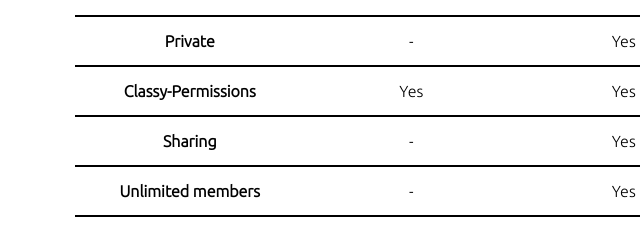
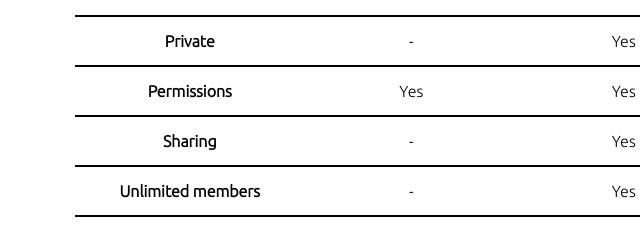
Before and after one commit to AgRimVatS/Gym-landing-Page, a plain HTML site: page index.html in a window 1280 px wide. Shown: the part 1742-1974 px from the top of the page, 126-766 px from the left. Drawn offline with Linux system fonts and the light colour scheme.

Commit message:
Update index.html

```diff
--- a/index.html
+++ b/index.html
@@ -116,7 +116,7 @@
 
                       <tbody>
                         <tr>
-                          <th scope="row" class="text-start">Classy-Permissions</th>
+                          <th scope="row" class="text-start">Permissions</th>
                           <td>Yes</svg></td>
                           <td>Yes</svg></td>
                           <td>Yes</svg></td>
```
